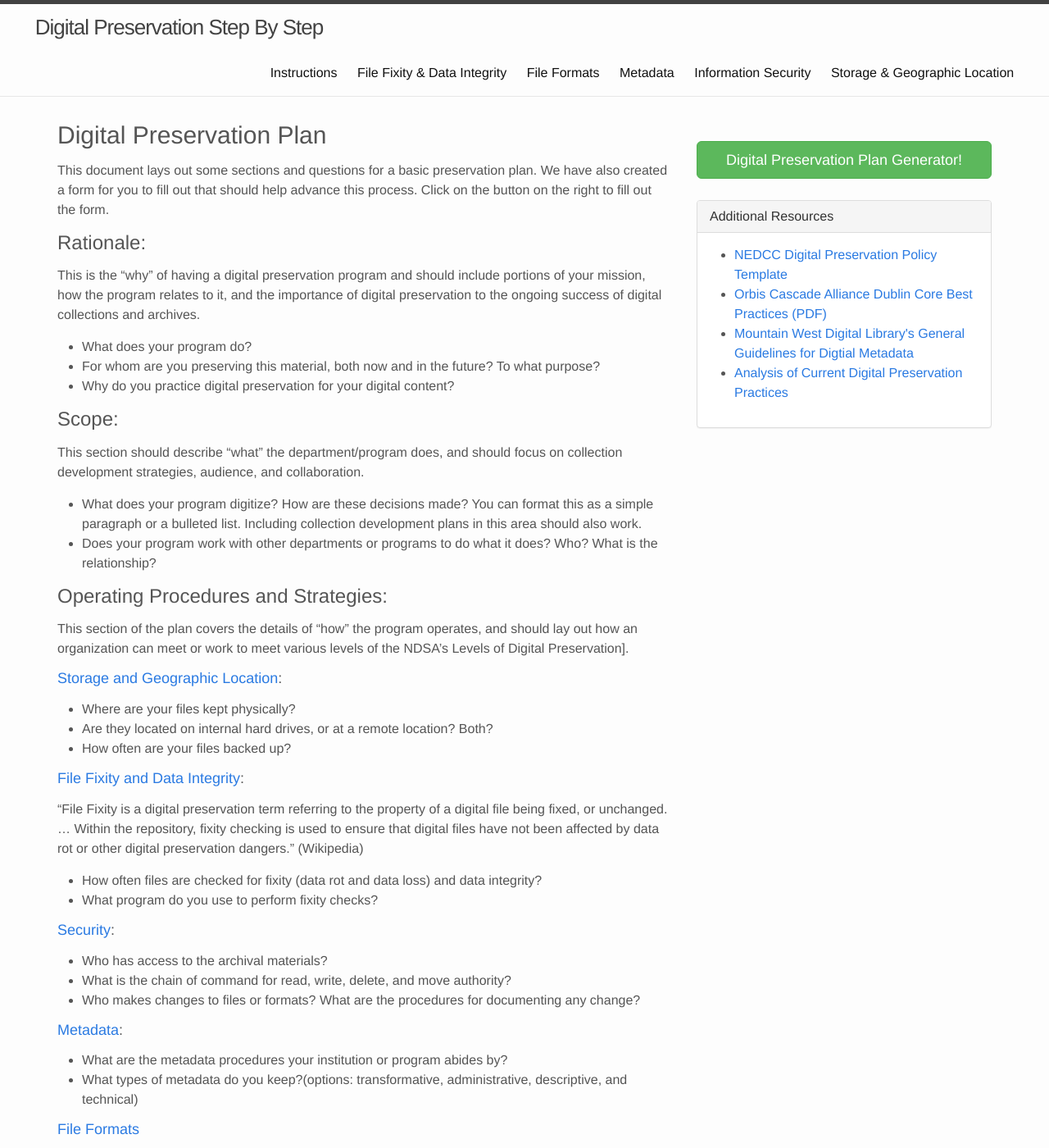
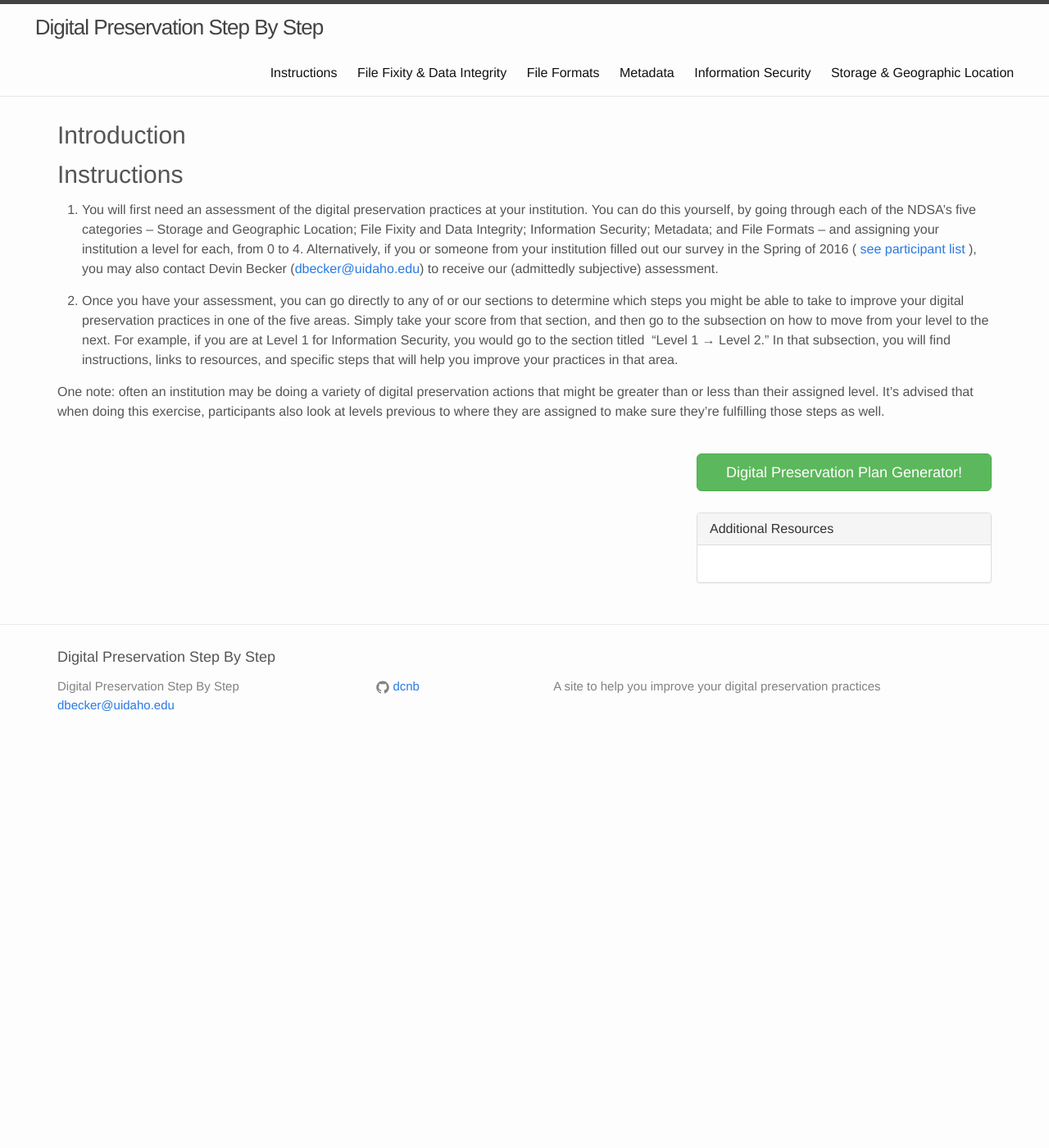
Before and after one commit to dcnb/digprezsteps, a Jekyll site: the page built from plan.md, in a window 1280 px wide and 1400 px high. Shown: the whole window at 82% size. Built offline with Jekyll 4.4.1, drawn with Linux system fonts in a browser that asks for light colours; some of the changed text lies outside the part shown.

Commit message:
Revert "Added digital preservation plan page"
This reverts commit 9128ba81f2300fac78216df97b4f0f6e6f83efaf.

# Conflicts:
#	_layouts/plan.html

```diff
--- a/_data/plan.yml
+++ /dev/null
@@ -1,12 +0,0 @@
-- title: NEDCC Digital Preservation Policy Template
-  url: https://www.nedcc.org/assets/media/documents/SoDAExerciseToolkit.pdf
-  description:
-- title: Orbis Cascade Alliance Dublin Core Best Practices (PDF)
-  url: https://www.orbiscascade.org/file_viewer.php?id=5041
-  description:  A PDF describing best practices for Orbis Cascade Alliance members.
-- title: Mountain West Digital Library's General Guidelines for Digtial Metadata
-  url: http://mwdl.org/getinvolved/guidelines.php
-  description:
-- title: Analysis of Current Digital Preservation Practices
-  url: http://www.digitalpreservation.gov/documents/Analysis%20of%20Current%20Digital%20Preservation%20Policies.pdf
-  description:
--- a/_layouts/homepage.html
+++ b/_layouts/homepage.html
@@ -11,12 +11,7 @@ layout: default
 			 {{ content }}
      </div>
     <div class="col-lg-4 pull-right">
-			<br />
-			<a href="plan.html"><button type="button" class="btn btn-info btn-lg centered col-md-12">Build a Digital Preservation Plan</button></a>
-			<br />
-					<br />		<br />
     <div class="panel panel-default ">
-
   <div class="panel-heading">
     <h3 class="panel-title">Central Ideas</h3>
   </div>
--- a/_layouts/plan.html
+++ b/_layouts/plan.html
@@ -2,14 +2,16 @@
 layout: default
 ---
 
+<h2>Introduction</h2>
+
+
 <div class="row">
-			<div class="col-lg-8">
-
+			<div class="col-lg-12">
 			 {{ content }}
      </div>
-    <div class="col-lg-4 pull-right">
+<div class="col-lg-4 pull-right">
 			<br />
-			<a href="https://docs.google.com/forms/d/e/1FAIpQLSfbI6PxmXgLBai5Bz_SchaZFr5hRijqO7mPGJRoq37VE_DqYg/viewform""><button type="button" class="btn btn-success btn-lg centered col-md-12" >Digital Preservation Plan Generator!</button></a>
+			<a href="https://docs.google.com/forms/d/e/1FAIpQLSfbI6PxmXgLBai5Bz_SchaZFr5hRijqO7mPGJRoq37VE_DqYg/viewform"><button type="button" class="btn btn-success btn-lg centered col-md-12" >Digital Preservation Plan Generator!</button></a>
 				<br />
 						<br />		<br />
     <div class="panel panel-default ">
@@ -28,4 +30,9 @@ layout: default
   </div>
 </div>
 </div>
+
 </div>
+
+
+
+</article>
--- a/plan.md
+++ b/plan.md
@@ -2,62 +2,15 @@
 title: Digital Preservation Plan
 layout: plan
 path: plan
+
 ---
 
-## Digital Preservation Plan
+## <span>Instructions</span>
 
-This document lays out some sections and questions for a basic preservation plan. We have also created a form for you to fill out that should help advance this process. Click on the button on the right to fill out the form.
+1. <span>You will first need an assessment of the digital preservation practices at your institution. You can do this yourself, by going through each of the NDSA’s five categories -- Storage and Geographic Location; File Fixity and Data Integrity; Information Security; Metadata; and File Formats -- and assigning your institution a level for each, from 0 to 4\. Alternatively, if you or someone from your institution filled out our survey in the Spring of 2016 (
+<a href="#" data-toggle="popover" data-placement="bottom"  title="List of institutions that filled out the survey:" data-content=" Chemeketa Community College, Clark College, Concordia University - Portland, Eastern Oregon University, Lewis & Clark College, Linfield College, Marylhurst University, OHSU, Oregon Institute of Technology Library, Oregon State University, Pacific University, Portland State University, Reed College, Seattle Pacific University, Seattle University, The Evergreen State College, University of Idaho Library, University of Portland, University of Washington Libraries, Washington State University, Western Washington University, Whitman College and Northwest Archives, Willamette University">see participant list</a>
+), you may also contact Devin Becker (</span>[<span>dbecker@uidaho.edu</span>](mailto:dbecker@uidaho.edu)<span>) to receive our (admittedly subjective) assessment.</span>
 
-### Rationale:
+2. Once you have your assessment, you can go directly to any of or our sections to determine which steps you might be able to take to improve your digital preservation practices in one of the five areas. Simply take your score from that section, and then go to the subsection on how to move from your level to the next. For example, if you are at Level 1 for Information Security, you would go to the section titled  “Level 1 → Level 2.” In that subsection, you will find instructions, links to resources, and specific steps that will help you improve your practices in that area.
 
-This is the “why” of having a digital preservation program and should include portions of your mission, how the program relates to it, and the importance of digital preservation to the ongoing success of digital collections and archives.
-
-- What does your program do?
-- For whom are you preserving this material, both now and in the future? To what purpose?
-- Why do you practice digital preservation for your digital content?
-
-### Scope:
-
-This section should describe “what” the department/program does, and should focus on collection development strategies, audience, and collaboration.
-
-- What does your program digitize? How are these decisions made? You can format this as a simple paragraph or a bulleted list. Including collection development plans in this area should also work.
-- Does your program work with other departments or programs to do what it does? Who? What is the relationship?
-
-### Operating Procedures and Strategies:
-
-This section of the plan covers the details of “how” the program operates, and should lay out how an organization can meet or work to meet various levels of the NDSA's Levels of Digital Preservation].
-
-#### [Storage and Geographic Location](storage.html):
-
-- Where are your files kept physically?
-- Are they located on internal hard drives, or at a remote location? Both?
-- How often are your files backed up?
-
-
-#### [File Fixity and Data Integrity](fixity.html):
-
-“File Fixity is a digital preservation term referring to the property of a digital file being fixed, or unchanged. ... Within the repository, fixity checking is used to ensure that digital files have not been affected by data rot or other digital preservation dangers.” (Wikipedia)
-
-- How often files are checked for fixity (data rot and data loss) and data integrity?
-- What program do you use to perform fixity checks?
-
-
-#### [Security](security.html):
-
-- Who has access to the archival materials?
-- What is the chain of command for read, write, delete, and move authority?
-- Who makes changes to files or formats? What are the procedures for documenting any change?
-
-
-#### [Metadata](metadata.html):
-
-- What are the metadata procedures your institution or program abides by?
-- What types of metadata do you keep?(options: transformative, administrative, descriptive, and technical)
-
-
-#### [File Formats](formats.html)
-
-- How many of each file format do you have?, be specific to the types of files (text, moving image, still image, audio, etc.).
-- What are the naming conventions for your files? Are there any exceptions to the naming rules?
-- What is the plan, schedule, and selected software component for any necessary format migrations that can be perceived down the line?
-- What is schedule for assessing file outdatedness? How often are files updated once format migration is decided?
+<span>One note: often an institution may be doing a variety of digital preservation actions that might be greater than or less than their assigned level. It’s advised that when doing this exercise, participants also look at levels previous to where they are assigned to make sure they’re fulfilling those steps as well.  </span>
```
Also changed, not shown: _data/ideas.yaml (+6 -6 lines), _includes/plan/modal.html (deleted, +0 -33 lines).
